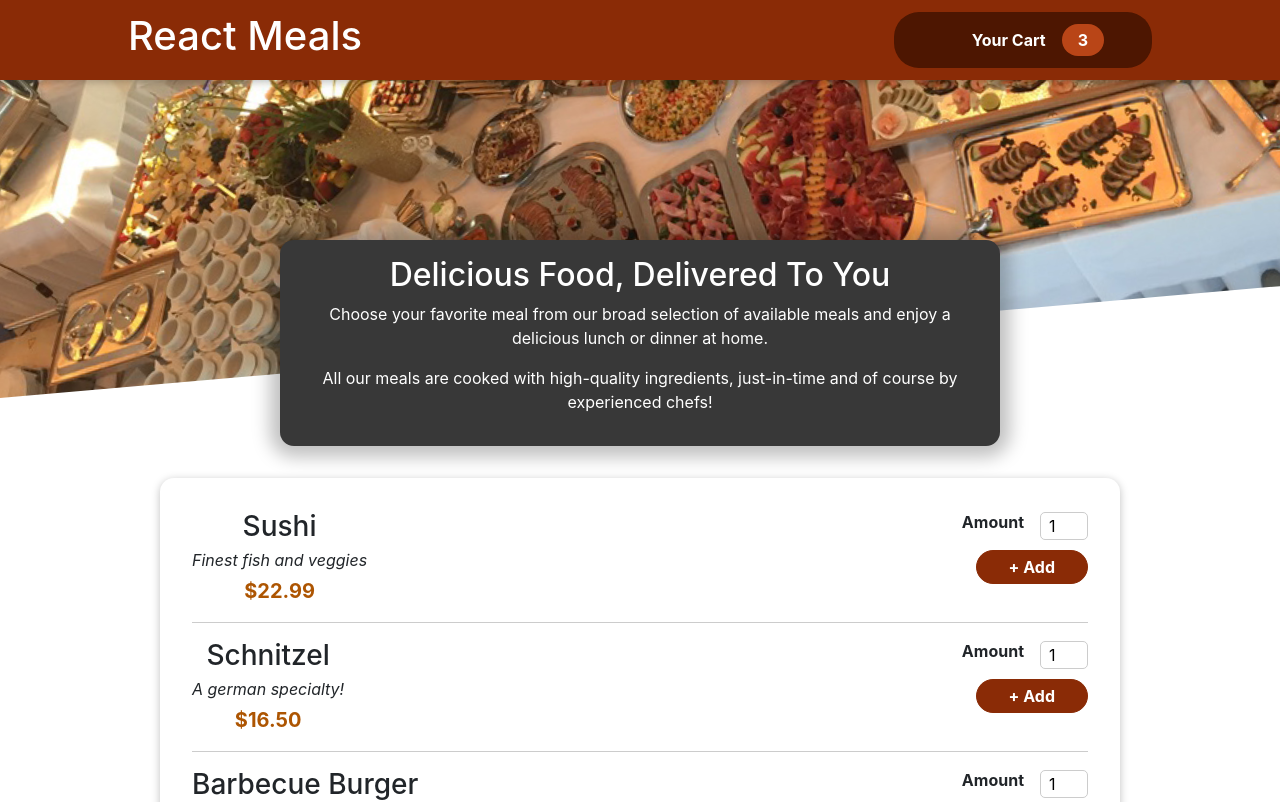
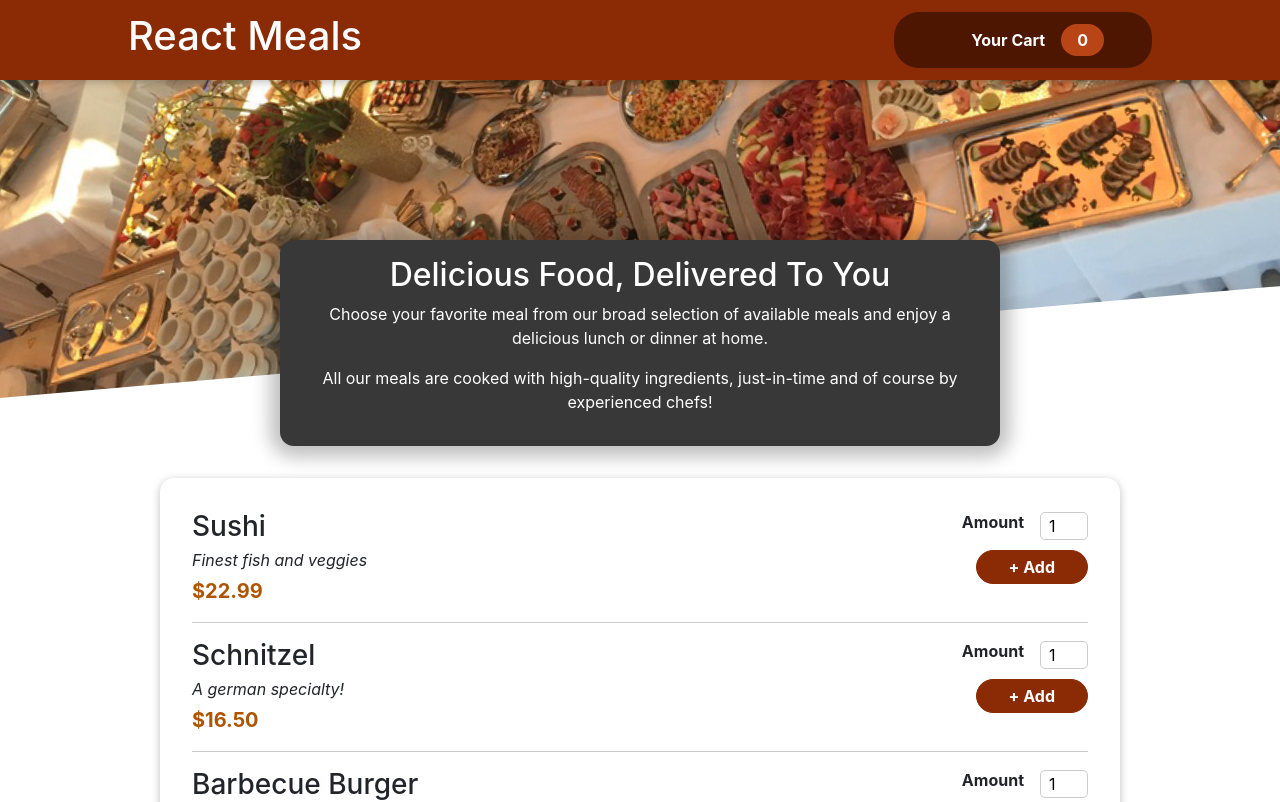
Before and after one commit to aminul007bd/react-playground, a React (Create React App) app: page / in a window 1280 px wide. Shown: the top 802 px of the page. Built offline with nearby package versions, Linux system fonts and the light colour scheme; some icons are missing; the HTML template or start-up script is replaced by a standard one.

Commit message:
finish up with card reducer

```diff
--- a/src/App.js
+++ b/src/App.js
@@ -3,6 +3,7 @@
 import React, { useState } from 'react'
 
 import Cart from './components/Cart/Cart'
+import CartProvider from './store/CartProvider'
 import Header from './components/Layout/Header'
 import Meals from './components/Meals/Meals'
 
@@ -18,13 +19,13 @@
 	}
 
 	return (
-		<div className="App">
+		<CartProvider>
 			<Header onShowCart={showCartHandler} />
 			{cartIsShow && <Cart onClose={hideCartHandler} />}
 			<main>
 				<Meals />
 			</main>
-		</div>
+		</CartProvider>
 	)
 }
 
--- a/src/components/Layout/HeaderCartButton/HeaderCartButton.js
+++ b/src/components/Layout/HeaderCartButton/HeaderCartButton.js
@@ -1,15 +1,22 @@
+import React, { useContext } from 'react'
+
+import CartContext from '../../../store/cart-context'
 import CartIcon from '../../Cart/CartIcon'
-import React from 'react'
 import classes from './HeaderCartButton.module.css'
 
 const HeaderCartButton = (props) => {
+	const cartCtx = useContext(CartContext)
+
+	const numberOfCartItems = cartCtx.items.reduce((curNumber, item) => {
+		return curNumber + item.amount
+	}, 0)
 	return (
 		<button className={classes.button} onClick={props.onClick}>
 			<span className={classes.icon}>
 				<CartIcon />
 			</span>
 			<span> Your Cart </span>
-			<span className={classes.badge}> 3 </span>
+			<span className={classes.badge}> {numberOfCartItems}</span>
 		</button>
 	)
 }
--- a/src/components/Meals/MealItem/MealItem.js
+++ b/src/components/Meals/MealItem/MealItem.js
@@ -1,9 +1,21 @@
+import React, { useContext } from 'react'
+
+import CartContext from '../../../store/cart-context'
 import MealItemForm from '../MealItemForm/MealItemForm'
-import React from 'react'
 import classes from './MealItem.module.css'
 
 const MealItem = (props) => {
+	const cartCtx = useContext(CartContext)
 	const price = `$${props.price.toFixed(2)}`
+
+	const addToCartHandler = (amount) => {
+		cartCtx.addItem({
+			id: props.id,
+			name: props.name,
+			amount: amount,
+			price: props.price
+		})
+	}
 	return (
 		<li className={classes.meal}>
 			<div>
@@ -12,7 +24,7 @@
 				<div className={classes.price}>{price}</div>
 			</div>
 			<div>
-				<MealItemForm id={props.id} />
+				<MealItemForm id={props.id} onAddToCart={addToCartHandler} />
 			</div>
 		</li>
 	)
--- a/src/components/Meals/MealItemForm/MealItemForm.js
+++ b/src/components/Meals/MealItemForm/MealItemForm.js
@@ -1,11 +1,31 @@
+import React, { useRef, useState } from 'react'
+
 import Input from '../../UI/Input/Input'
-import React from 'react'
 import classes from './MealItemForm.module.css'
 
 const MealItemForm = (props) => {
+	const [amountIsValid, setAmountIsValid] = useState(true)
+	const amountInputRef = useRef()
+	const submitHandler = (event) => {
+		event.preventDefault()
+
+		const enteredAmount = amountInputRef.current.value
+		const enteredAmountNumber = +enteredAmount
+
+		if (
+			enteredAmount.trim().length === 0 ||
+			enteredAmountNumber < 1 ||
+			enteredAmountNumber > 5
+		) {
+			setAmountIsValid(false)
+			return
+		}
+		props.onAddToCart(enteredAmountNumber)
+	}
 	return (
-		<form className={classes.form}>
+		<form className={classes.form} onSubmit={submitHandler}>
 			<Input
+				ref={amountInputRef}
 				label="Amount"
 				input={{
 					id: 'amount_' + props.id,
@@ -17,6 +37,7 @@
 				}}
 			/>
 			<button>+ Add</button>
+			{!amountIsValid && <p>Please enter a valid amount (1 to 5).</p>}
 		</form>
 	)
 }
--- a/src/components/UI/Input/Input.js
+++ b/src/components/UI/Input/Input.js
@@ -1,13 +1,13 @@
 import React from 'react'
 import classes from './Input.module.css'
 
-const Input = (props) => {
+const Input = React.forwardRef((props, ref) => {
 	return (
 		<div className={classes.input}>
 			<label htmlFor={props.input.id}>{props.label}</label>
-			<input {...props.input} />
+			<input ref={ref} {...props.input} />
 		</div>
 	)
-}
+})
 
 export default Input
--- /dev/null
+++ b/src/store/CartProvider.js
@@ -0,0 +1,49 @@
+import React, { useReducer } from 'react'
+
+import CartContext from './cart-context'
+
+const defaultCartState = {
+	items: [],
+	totalAmount: 0
+}
+
+const cartReducer = (state, action) => {
+	if (action.type === 'ADD_CART_ITEM') {
+		const updatedItems = state.items.concat(action.item)
+		const updatedTotalAmount =
+			state.totalAmount + action.item.price * action.item.amount
+		return {
+			items: updatedItems,
+			totalAmount: updatedTotalAmount
+		}
+	}
+	return defaultCartState
+}
+
+const CartProvider = (props) => {
+	const [cartState, dispatchCartAction] = useReducer(
+		cartReducer,
+		defaultCartState
+	)
+
+	const addItemToCartHandler = (item) => {
+		dispatchCartAction({ type: 'ADD_CART_ITEM', item: item })
+	}
+	const removeItemFromCartHandler = (id) => {
+		dispatchCartAction({ type: 'REMOVE_CART_ITEM', id: id })
+	}
+
+	const cartContext = {
+		items: cartState.items,
+		totalAmount: cartState.totalAmount,
+		addItem: addItemToCartHandler,
+		removeItem: removeItemFromCartHandler
+	}
+	return (
+		<CartContext.Provider value={cartContext}>
+			{props.children}
+		</CartContext.Provider>
+	)
+}
+
+export default CartProvider
--- /dev/null
+++ b/src/store/cart-context.js
@@ -0,0 +1,10 @@
+import React from 'react'
+
+const CartContext = React.createContext({
+	items: [],
+	totalAmount: 0,
+	addItem: (item) => {},
+	removeItem: (id) => {}
+})
+
+export default CartContext
```
